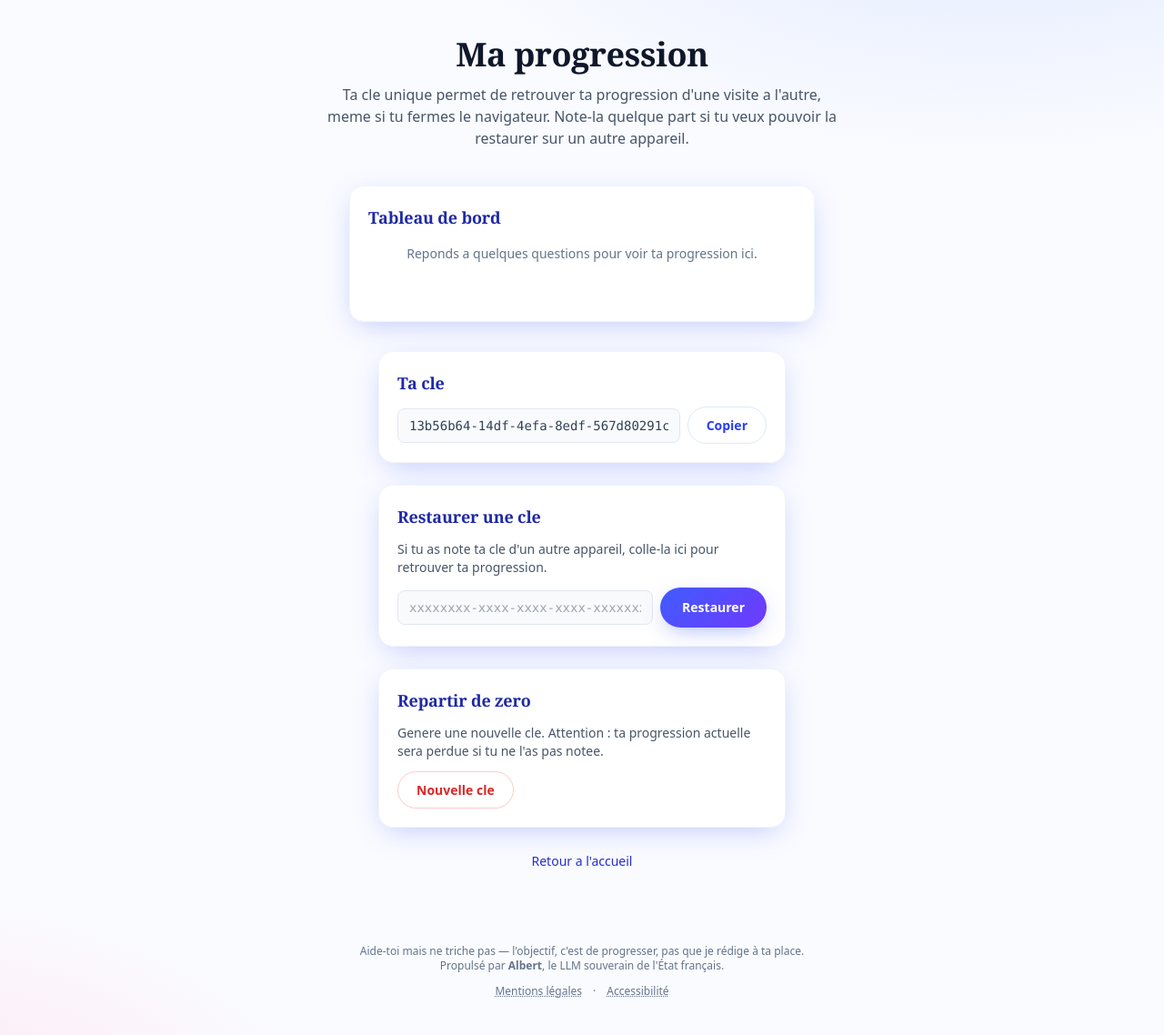
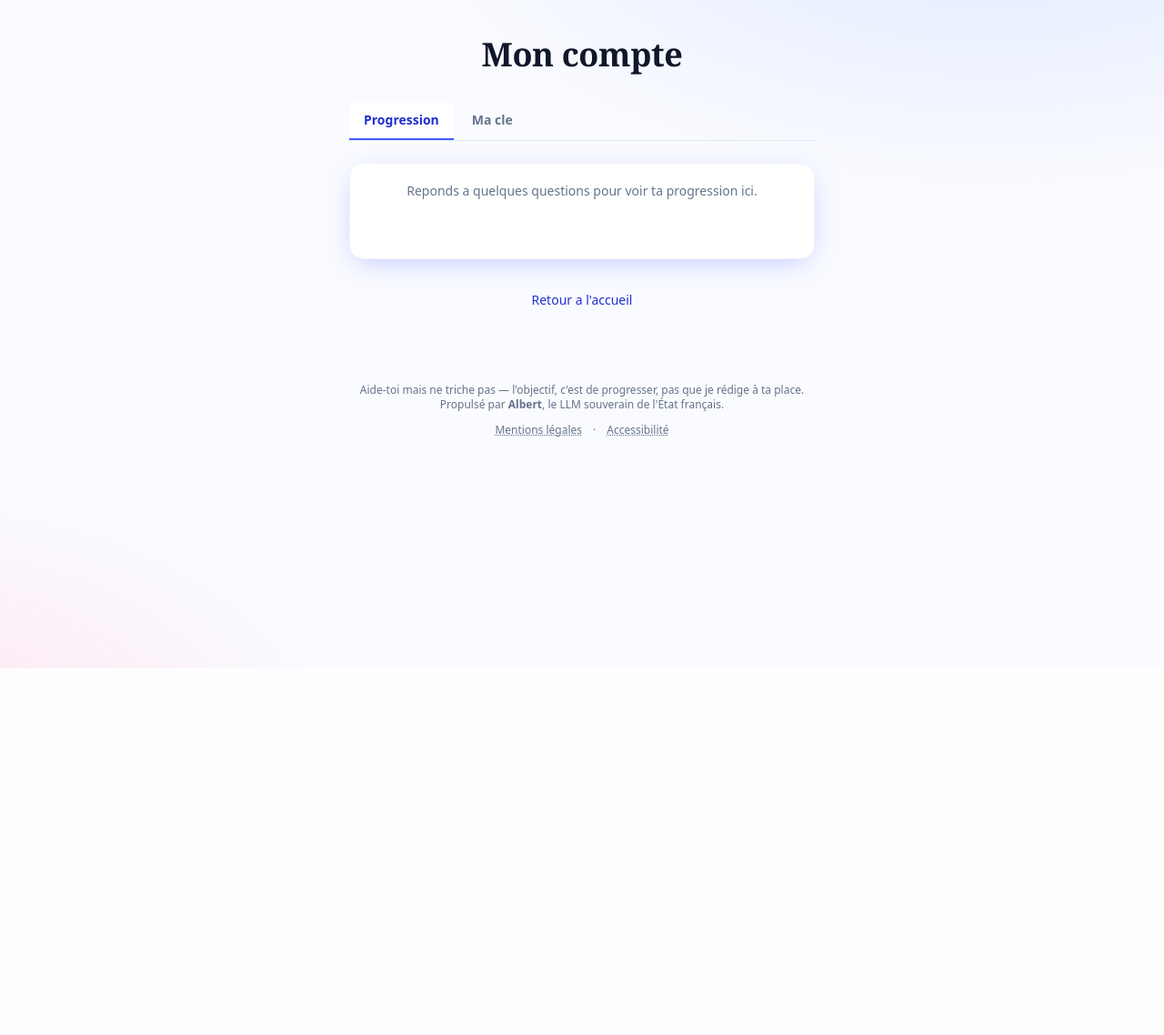
Before and after one commit to bmatge/preparation-dnb-histoire, a FastAPI app: page /mon-compte in a window 1280 px wide. Shown: the part 65-1203 px from the top of the page at 91% size. After the commit the page ends 800 px from the top, so only its background shows below. Run offline with FastAPI, Linux system fonts and the light colour scheme.

Commit message:
Decoupe /mon-compte en deux onglets Progression et Ma cle
Navigation par hash (#progression, #cle) sans rechargement.
Onglet Progression affiche par defaut avec le dashboard HTMX.
Onglet Ma cle regroupe copie, restauration et reinitialisation.

Co-Authored-By: Claude Opus 4.6 (1M context) <noreply@anthropic.com>

```diff
--- a/app/core/templates/mon_compte.html
+++ b/app/core/templates/mon_compte.html
@@ -3,20 +3,36 @@
 {% block title %}Mon compte — Révise ton brevet{% endblock %}
 
 {% block content %}
-<section class="text-center mb-10 animate-reveal">
+<section class="text-center mb-8 animate-reveal">
   <h1 class="font-display text-3xl sm:text-4xl font-black text-slate-900 leading-tight mb-3">
-    Ma progression
+    Mon compte
   </h1>
-  <p class="text-slate-600 max-w-xl mx-auto">
-    Ta cle unique permet de retrouver ta progression d'une visite a l'autre,
-    meme si tu fermes le navigateur. Note-la quelque part si tu veux pouvoir
-    la restaurer sur un autre appareil.
-  </p>
 </section>
 
-<section class="max-w-lg mx-auto mb-8 animate-reveal">
+{# ============================================================
+   Onglets Progression / Ma cle — pur CSS via :target + hidden.
+   Pas de JS supplementaire : les ancres #progression et #cle
+   controlent l'affichage via le hash de l'URL.
+   ============================================================ #}
+<div class="max-w-lg mx-auto animate-reveal">
+
+  {# --- Barre d'onglets --- #}
+  <nav class="flex gap-1 mb-6 border-b border-slate-200">
+    <a href="#progression" id="tab-btn-progression"
+       class="tab-btn px-4 py-2.5 text-sm font-semibold rounded-t-lg transition
+              text-brand-700 border-b-2 border-brand-500 bg-white">
+      Progression
+    </a>
+    <a href="#cle" id="tab-btn-cle"
+       class="tab-btn px-4 py-2.5 text-sm font-semibold rounded-t-lg transition
+              text-slate-500 hover:text-slate-700 border-b-2 border-transparent">
+      Ma cle
+    </a>
+  </nav>
+
+  {# --- Panneau Progression (visible par defaut) --- #}
+  <div id="panel-progression" class="tab-panel">
     <div class="bg-white rounded-2xl shadow-glow border border-slate-100 p-5">
-    <h2 class="font-display font-bold text-lg text-brand-800 mb-4">Tableau de bord</h2>
       <div hx-get="/api/progression/dashboard"
            hx-trigger="load"
            hx-swap="innerHTML"
@@ -24,9 +40,17 @@
         <p class="text-sm text-slate-400 text-center">Chargement...</p>
       </div>
     </div>
-</section>
+  </div>
 
-<section class="max-w-md mx-auto space-y-6 animate-reveal">
+  {# --- Panneau Ma cle (masque par defaut) --- #}
+  <div id="panel-cle" class="tab-panel hidden">
+    <div class="space-y-6">
+
+      <p class="text-sm text-slate-600">
+        Ta cle unique permet de retrouver ta progression d'une visite a
+        l'autre, meme si tu fermes le navigateur. Note-la quelque part si
+        tu veux pouvoir la restaurer sur un autre appareil.
+      </p>
 
       {# --- Cle actuelle --- #}
       <div class="bg-white rounded-2xl shadow-glow border border-slate-100 p-5">
@@ -80,8 +104,8 @@
       <div class="bg-white rounded-2xl shadow-glow border border-slate-100 p-5">
         <h2 class="font-display font-bold text-lg text-brand-800 mb-3">Repartir de zero</h2>
         <p class="text-sm text-slate-600 mb-3">
-      Genere une nouvelle cle. Attention : ta progression actuelle sera perdue
-      si tu ne l'as pas notee.
+          Genere une nouvelle cle. Attention : ta progression actuelle sera
+          perdue si tu ne l'as pas notee.
         </p>
         <button type="button"
                 id="btn-reset"
@@ -89,14 +113,54 @@
           Nouvelle cle
         </button>
       </div>
+    </div>
+  </div>
 
-  <div class="text-center">
+  <div class="text-center mt-8">
     <a href="/" class="text-sm text-brand-700 hover:underline">Retour a l'accueil</a>
   </div>
-</section>
+</div>
 
 <script>
 (function() {
+  // --- Onglets ---
+  var tabs = [
+    { btn: document.getElementById('tab-btn-progression'), panel: document.getElementById('panel-progression') },
+    { btn: document.getElementById('tab-btn-cle'),         panel: document.getElementById('panel-cle') },
+  ];
+
+  function activate(id) {
+    tabs.forEach(function(t) {
+      var active = t.btn.id === 'tab-btn-' + id;
+      t.panel.classList.toggle('hidden', !active);
+      // Style actif / inactif
+      if (active) {
+        t.btn.className = t.btn.className
+          .replace('text-slate-500', 'text-brand-700')
+          .replace('border-transparent', 'border-brand-500')
+          .replace('hover:text-slate-700', '');
+        if (!t.btn.className.includes('bg-white')) t.btn.className += ' bg-white';
+      } else {
+        t.btn.className = t.btn.className
+          .replace('text-brand-700', 'text-slate-500')
+          .replace('border-brand-500', 'border-transparent')
+          .replace('bg-white', '');
+        if (!t.btn.className.includes('hover:text-slate-700'))
+          t.btn.className += ' hover:text-slate-700';
+      }
+    });
+  }
+
+  // Au chargement, lire le hash
+  var hash = location.hash.replace('#', '') || 'progression';
+  activate(hash);
+
+  // Clic sur un onglet
+  window.addEventListener('hashchange', function() {
+    activate(location.hash.replace('#', '') || 'progression');
+  });
+
+  // --- Gestion de la cle ---
   var KEY = 'rtd:user-key';
   var UUID_RE = /^[0-9a-f]{8}-[0-9a-f]{4}-[0-9a-f]{4}-[0-9a-f]{4}-[0-9a-f]{12}$/i;
 
@@ -109,13 +173,8 @@
   var restoreOk = document.getElementById('restore-ok');
   var btnReset = document.getElementById('btn-reset');
 
-  // Affiche la cle actuelle
-  function refresh() {
   display.value = localStorage.getItem(KEY) || '(aucune cle)';
-  }
-  refresh();
 
-  // Copier
   btnCopy.addEventListener('click', function() {
     var k = localStorage.getItem(KEY);
     if (!k) return;
@@ -125,7 +184,6 @@
     });
   });
 
-  // Restaurer
   btnRestore.addEventListener('click', function() {
     var val = restoreInput.value.trim().toLowerCase();
     restoreErr.classList.add('hidden');
@@ -139,7 +197,6 @@
     setTimeout(function() { location.reload(); }, 600);
   });
 
-  // Reset
   btnReset.addEventListener('click', function() {
     if (!confirm('Tu es sur(e) ? Ta progression actuelle sera perdue.')) return;
     localStorage.setItem(KEY, crypto.randomUUID());
```
Lines whose indentation alone changed are shown as unchanged.
